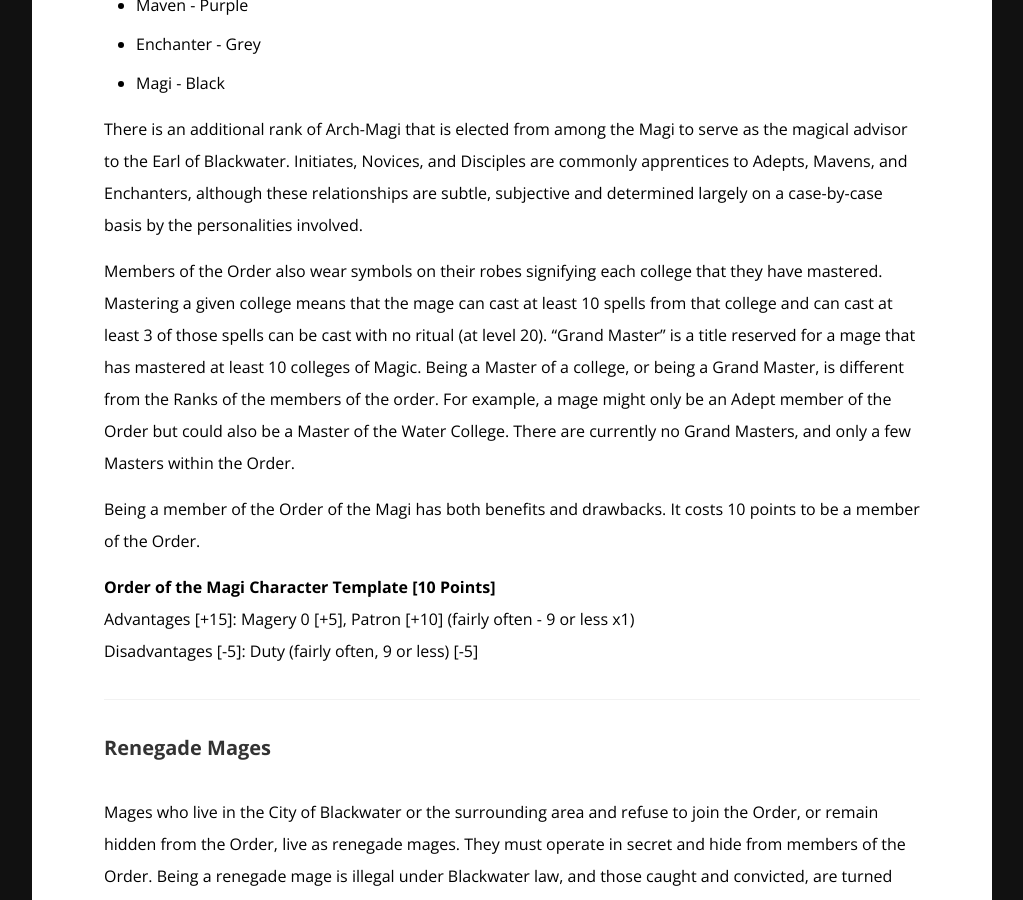
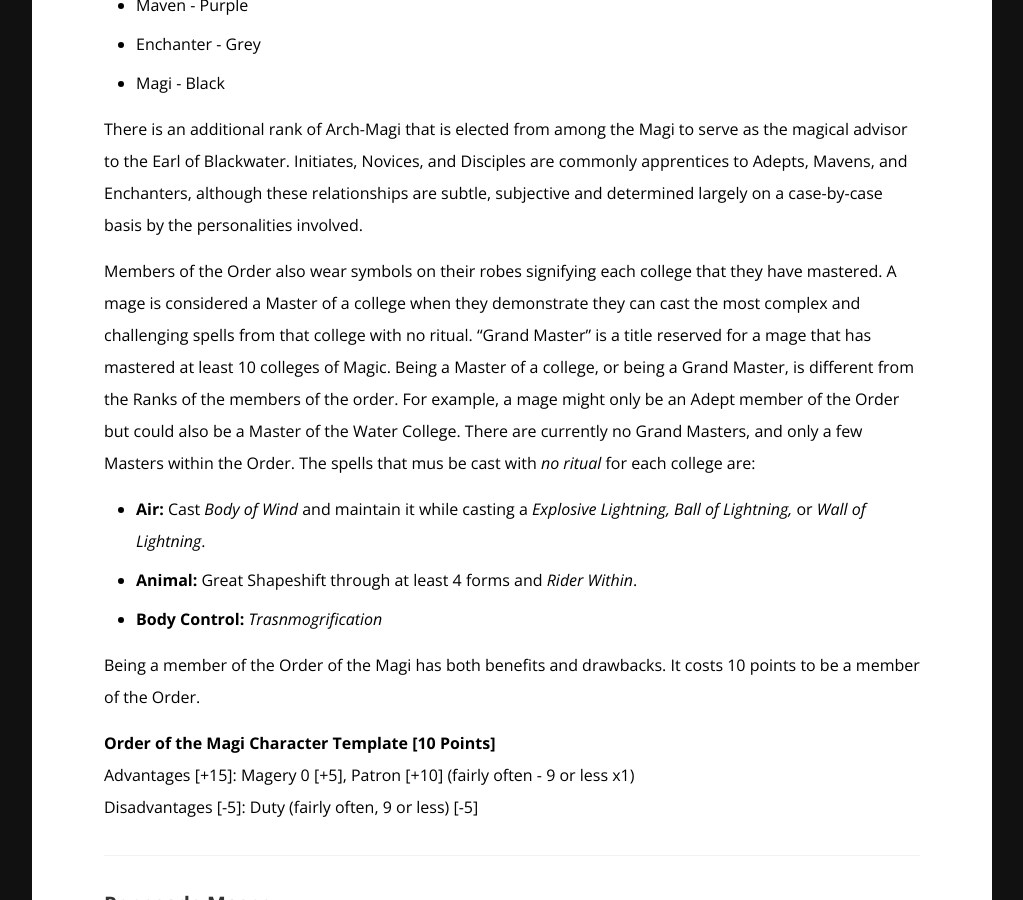
Before and after one commit to rickosborne/blackwater, a Jekyll site: the page built from _guide/300-magic.md, in a window 1280 px wide and 900 px high, scrolled down 1410 px. Shown: the whole window, without its empty margins (128-1151 px from the left). Built offline with Jekyll 4.4.1, drawn with Linux system fonts in a browser that asks for light colours.

Commit message:
Update 300-magic.md

```diff
--- a/_guide/300-magic.md
+++ b/_guide/300-magic.md
@@ -36,7 +36,10 @@ Magi Ranks & Robes
 There is an additional rank of Arch-Magi that is elected from among the Magi to serve as the magical advisor to the Earl of Blackwater.
 Initiates, Novices, and Disciples are commonly apprentices to Adepts, Mavens, and Enchanters, although these relationships are subtle, subjective and determined largely on a case-by-case basis by the personalities involved.
 
-Members of the Order also wear symbols on their robes signifying each college that they have mastered.  Mastering a given college means that the mage can cast at least 10 spells from that college and can cast at least 3 of those spells can be cast with no ritual (at level 20).  “Grand Master” is a title reserved for a mage that has mastered at least 10 colleges of Magic.  Being a Master of a college, or being a Grand Master, is different from the Ranks of the members of the order.  For example, a mage might only be an Adept member of the Order but could also be a Master of the Water College.  There are currently no Grand Masters, and only a few Masters within the Order.
+Members of the Order also wear symbols on their robes signifying each college that they have mastered.  A mage is considered a Master of a college when they demonstrate they can cast the most complex and challenging spells from that college with no ritual.  “Grand Master” is a title reserved for a mage that has mastered at least 10 colleges of Magic.  Being a Master of a college, or being a Grand Master, is different from the Ranks of the members of the order.  For example, a mage might only be an Adept member of the Order but could also be a Master of the Water College.  There are currently no Grand Masters, and only a few Masters within the Order.  The spells that mus be cast with _no ritual_ for each college are:
+* **Air:** Cast _Body of Wind_ and maintain it while casting a _Explosive Lightning, Ball of Lightning,_ or _Wall of Lightning_.
+* **Animal:** Great Shapeshift through at least 4 forms and _Rider Within_.
+* **Body Control:** _Trasnmogrification_
 
 Being a member of the Order of the Magi has both benefits and drawbacks.  It costs 10 points to be a member of the Order.
 
```
